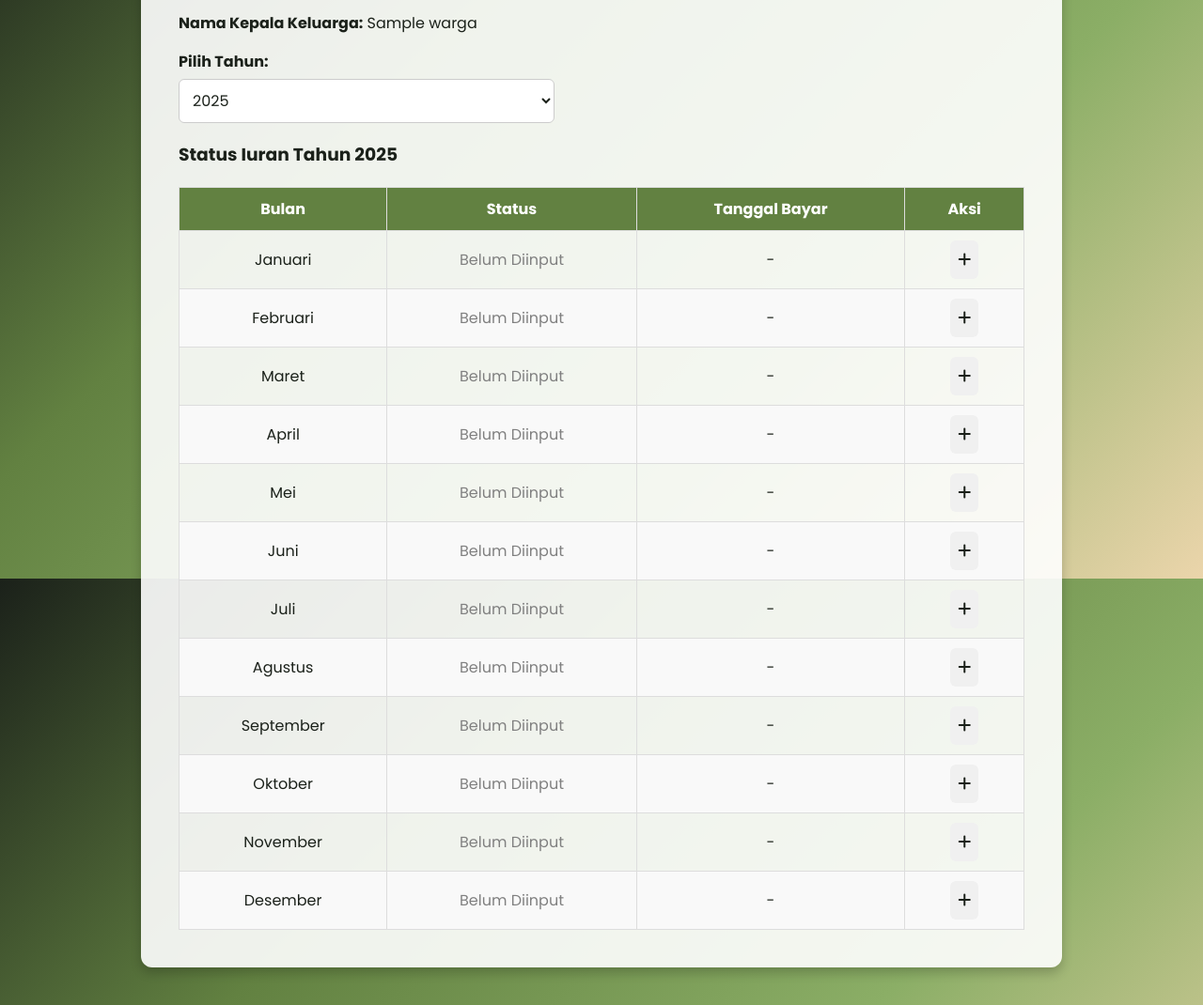
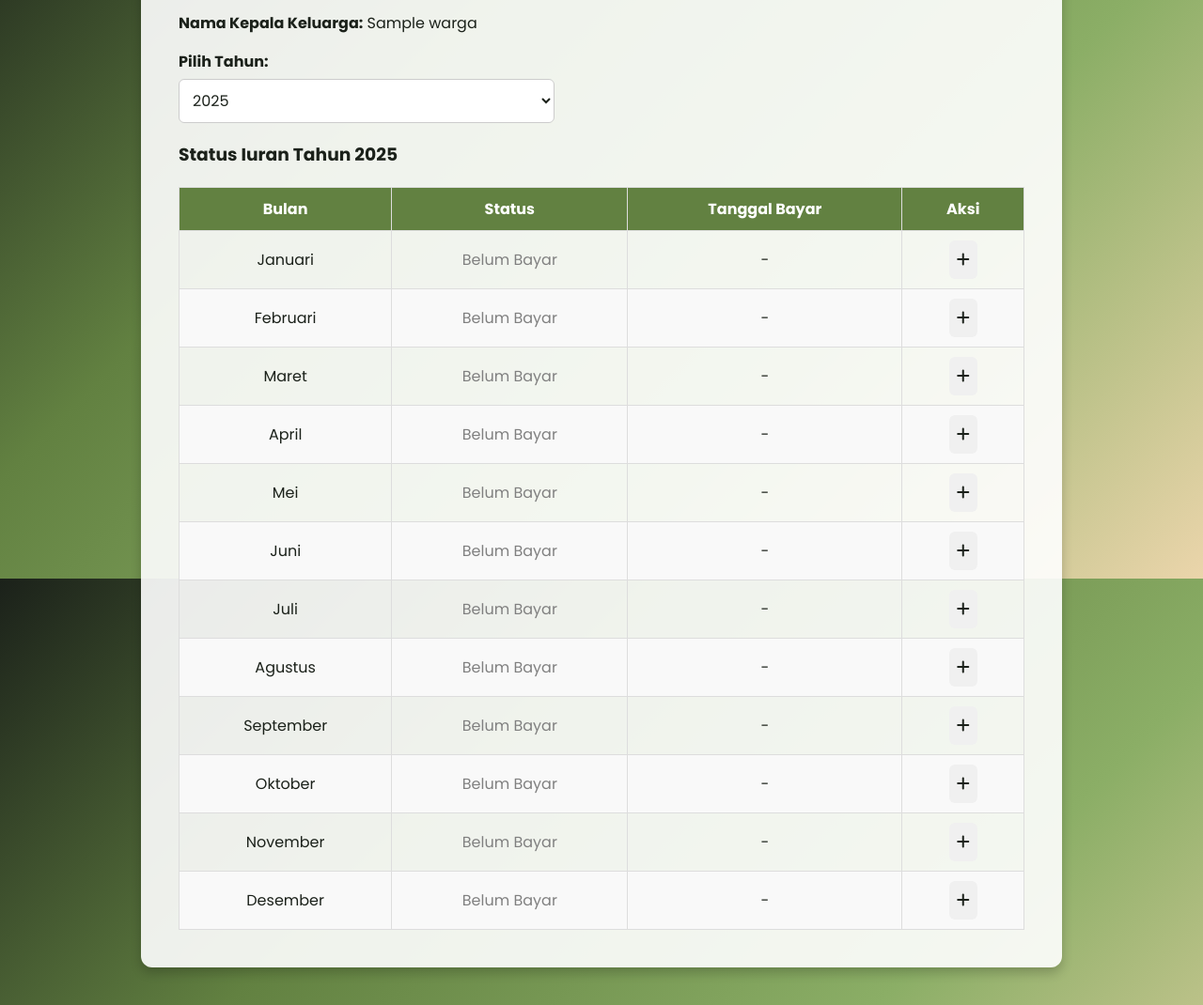
Before and after one commit to jeiybin/datawarga-app, a PHP site: the page made by warga/detail.php in a window 1280 px wide. Shown: the part 184-1254 px from the top of the page at 94% size. Run offline with PHP 8.4, Linux system fonts and the light colour scheme; the visitor is signed in with stand-in values (Sample User, id 1); tables that the repository leaves empty or names only in its code hold one stand-in row (values such as "Sample post").

Commit message:
Update fitur warga & iuran

```diff
--- a/warga/detail.php
+++ b/warga/detail.php
@@ -87,7 +87,7 @@ $tahun = isset($_GET['tahun']) ? intval($_GET['tahun']) : date("Y");
                     ? "<span style='color:green;font-weight:600;'>Lunas</span>"
                     : "<span style='color:red;font-weight:600;'>Belum</span>";
             } else {
-                echo "<span style='color:gray;'>Belum Diinput</span>";
+                echo "<span style='color:gray;'>Belum Bayar</span>";
             }
             ?>
           </td>
```
